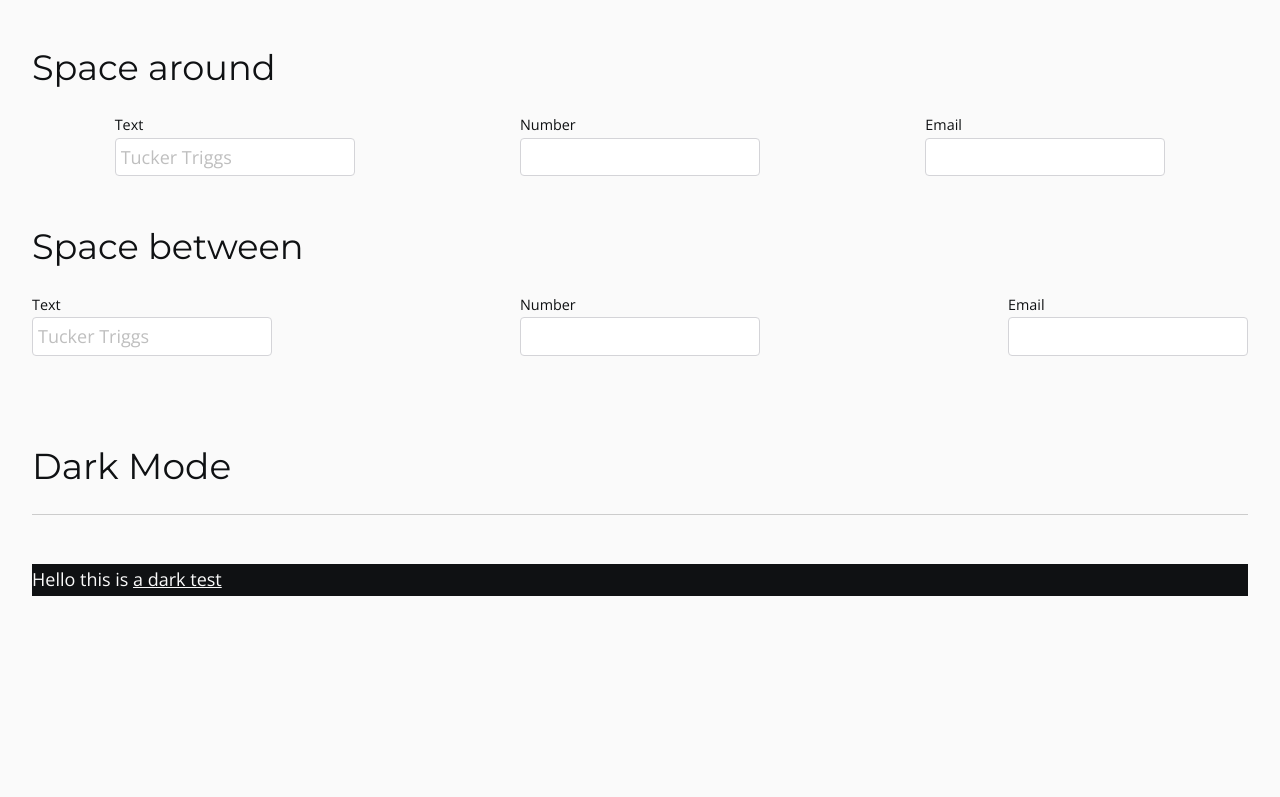
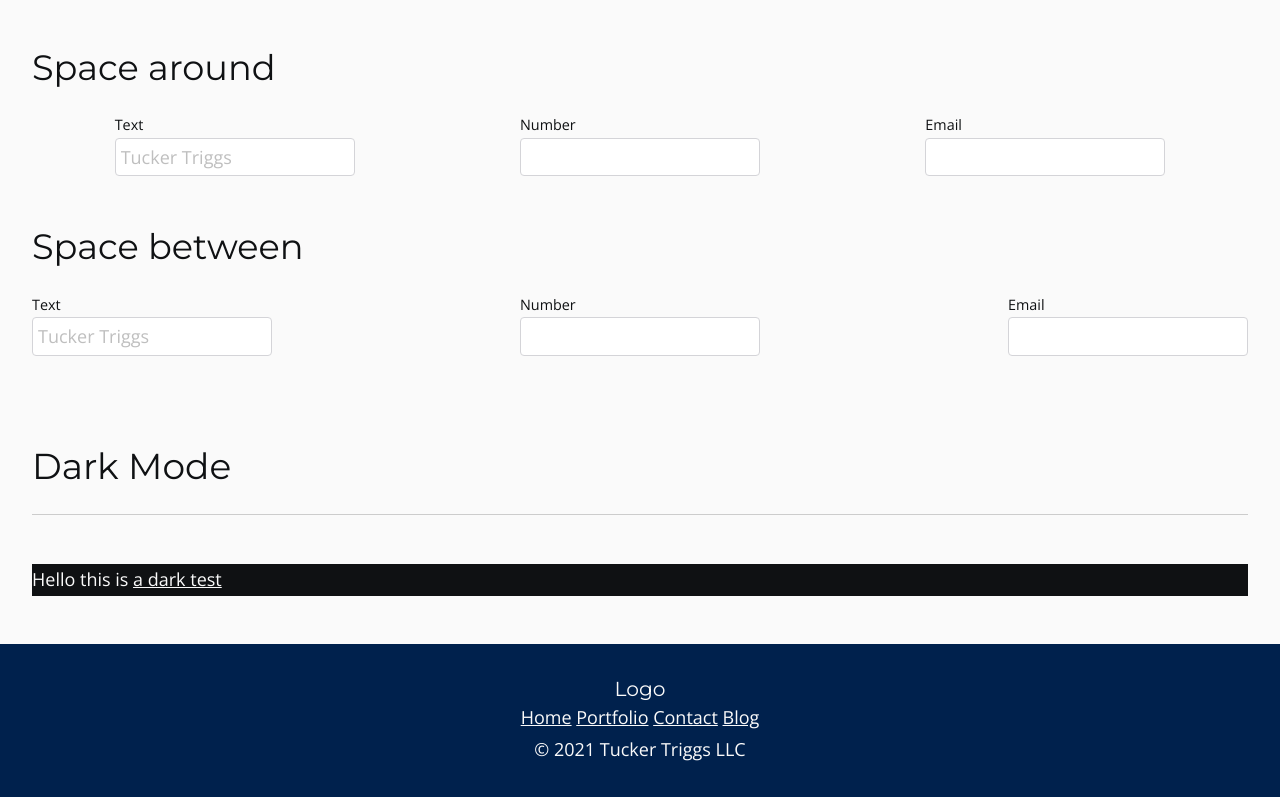
Before and after one commit to tuckpuck/wp-blank-starter, a website built with Parcel: page index.html in a window 1280 px wide. Shown: the part 3835-4632 px from the top of the page. Before the commit the page ends 4479 px from the top, so only its background shows below. Built offline with nearby package versions, Linux system fonts and the light colour scheme.

Commit message:
add footer

```diff
--- a/css/style.css
+++ b/css/style.css
@@ -341,6 +341,23 @@ header nav a + a {
   margin-left: 10px;
 }
 
+footer {
+  background: var(--darkBlue);
+  color: var(--white-text);
+  padding: 2rem var(--containerPadding);
+  text-align: center;
+}
+
+footer nav a {
+  color: var(--white-text);
+}
+
+footer p {
+  margin-bottom: 0;
+  margin-top: 0;
+  max-width: none;
+}
+
 .logo {
   font-size: var(--base-font-size);
   margin: 0;
--- a/index.html
+++ b/index.html
@@ -200,6 +200,18 @@
     <div class="dark">Hello this is <a href="#">a dark test</a></div>
 
   </main>
+  <footer>
+    <h3 class="logo">Logo</h3>
+    <nav>
+      <a href="#">Home</a>
+      <a href="#">Portfolio</a>
+      <a href="#">Contact</a>
+      <a href="#">Blog</a>
+    </nav>
+    <p>&copy;
+      <script type="text/JavaScript"> let theDate=new Date(); document.write(theDate.getFullYear());</script> Tucker Triggs LLC
+    </p>
+  </footer>
   <script src="js/vendor/modernizr-3.11.2.min.js"></script>
   <script src="js/plugins.js"></script>
   <script src="js/main.js"></script>
```
